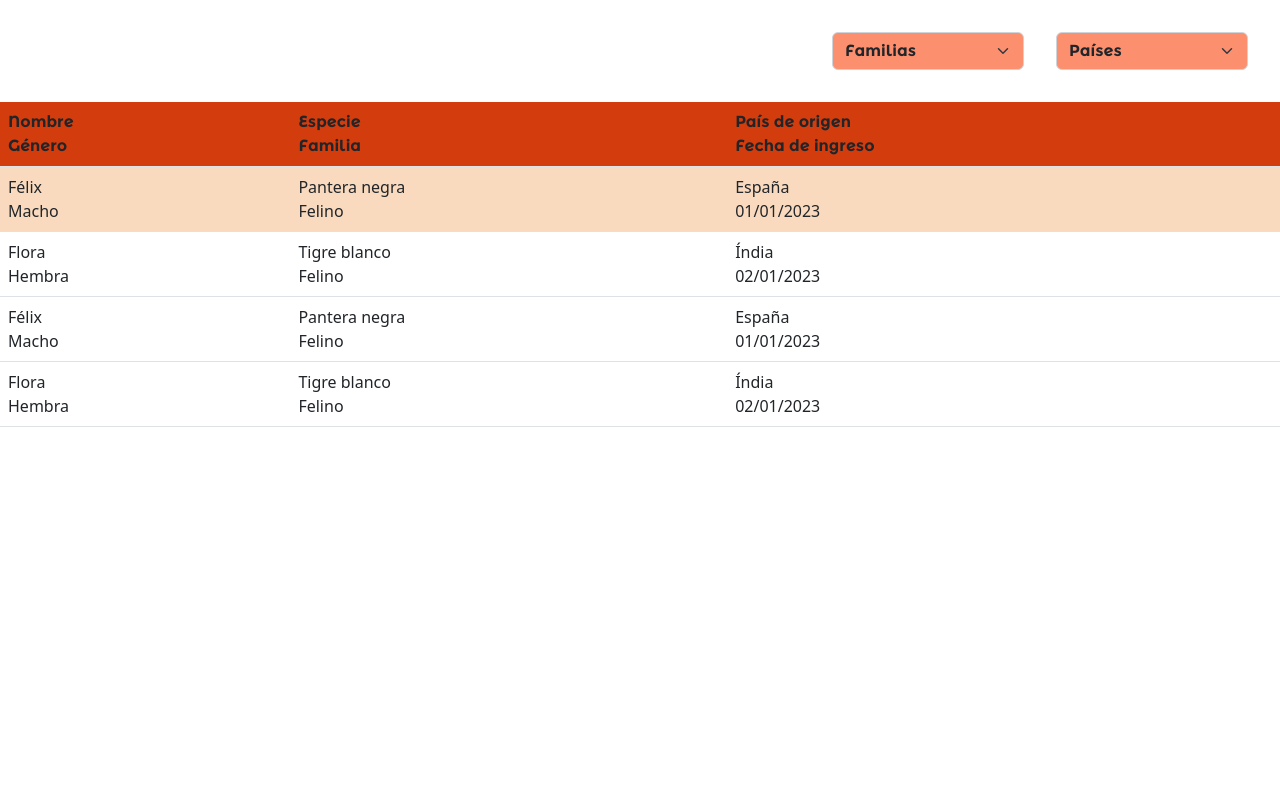
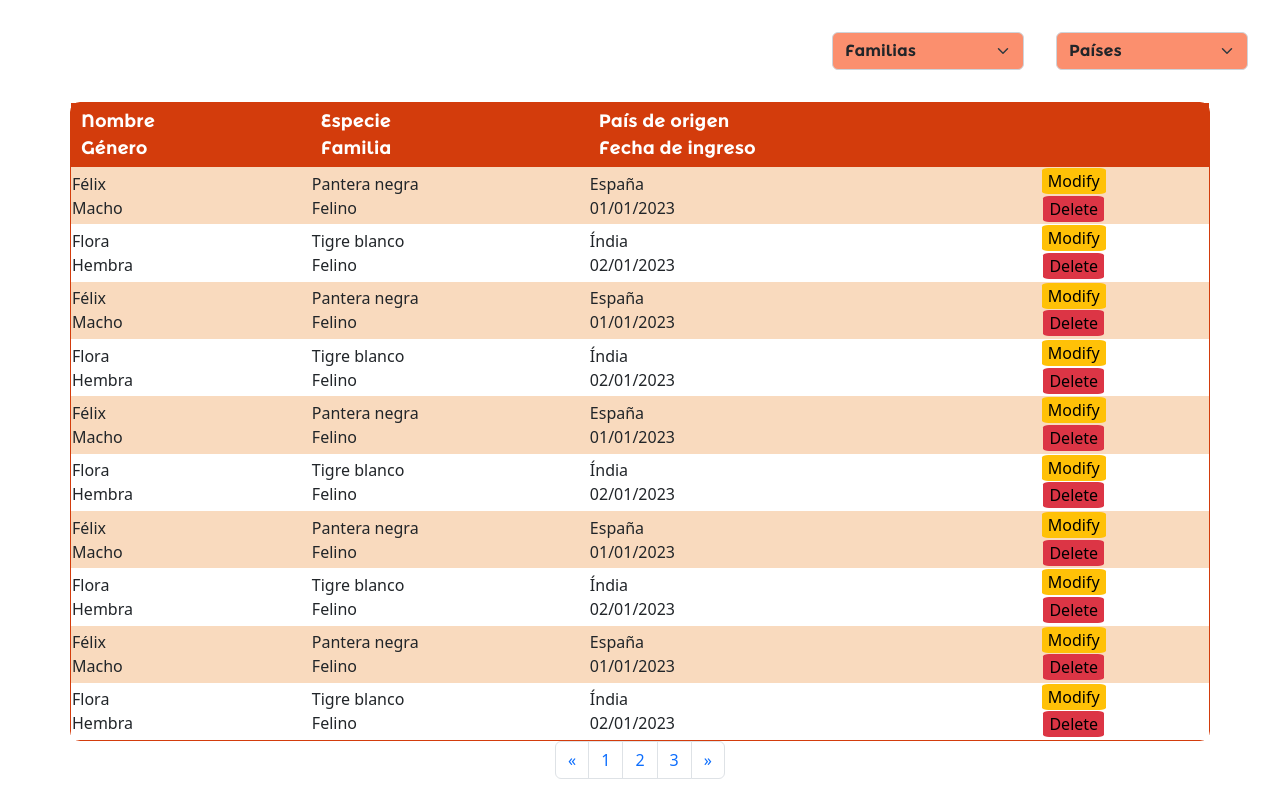
Before and after one commit to JohnnyRamirezSancho/Zootopia, a Vue app in the folder src/main/frontend/: page / in a window 1280 px wide. Shown: the top 793 px of the page. Built offline with nearby package versions, Linux system fonts and the light colour scheme.

Commit message:
delivery of List and Loging

```diff
--- a/src/main/frontend/src/App.vue
+++ b/src/main/frontend/src/App.vue
@@ -5,8 +5,9 @@ import ListView from './views/ListView.vue';
 </script>
 
 <template>
+
   <ListView></ListView>
-  <!-- <header>
+  <header>
 
     <div class="wrapper">
 
@@ -15,7 +16,7 @@ import ListView from './views/ListView.vue';
     </div>
   </header>
 
-  <RouterView /> -->
+  <RouterView />
 </template>
 
 <style scoped>
--- /dev/null
+++ b/src/main/frontend/src/components/ButtonsList.vue
@@ -0,0 +1,27 @@
+<script setup>
+</script>
+
+<template>
+<button type="button" id="modify">Modify</button>
+<button type="button" id="delete">Delete</button>
+
+</template>
+
+<style lang="scss" scoped>
+#modify{
+    background-color: #FFC107;
+    border: none;
+    border-radius: 10%;
+    display: flex;
+    justify-content: center;
+}
+
+#delete{
+    background-color: #DC3545;
+    border: none;
+    border-radius: 10%;
+    margin: 1%;
+}
+
+
+</style>
--- /dev/null
+++ b/src/main/frontend/src/components/Table.vue
@@ -0,0 +1,116 @@
+<script setup>
+import ButtonsList from './ButtonsList.vue';
+</script>
+
+<template>
+
+<div id="bigDiv" class="container">
+  <table>
+    <thead>
+      <tr id="titles">
+        <th class="titles" scope="col">Nombre<br>Género</th>
+        <th class="titles" scope="col">Especie<br>Familia</th>
+        <th class="titles" scope="col">País de origen<br>Fecha de ingreso</th>
+        <th></th>
+      </tr>
+    </thead>
+    <tbody>
+      <tr>
+        <td>Félix<br>Macho</td>
+        <td>Pantera negra<br>Felino</td>
+        <td>España<br>01/01/2023</td>
+        <td><ButtonsList></ButtonsList></td>
+      </tr>
+      <tr>
+        <td>Flora<br>Hembra</td>
+        <td>Tigre blanco<br>Felino</td>
+        <td>Índia<br>02/01/2023</td>
+        <td><ButtonsList></ButtonsList></td>
+      </tr>
+      <tr>
+        <td>Félix<br>Macho</td>
+        <td>Pantera negra<br>Felino</td>
+        <td>España<br>01/01/2023</td>
+        <td><ButtonsList></ButtonsList></td>
+      </tr>
+      <tr>
+        <td>Flora<br>Hembra</td>
+        <td>Tigre blanco<br>Felino</td>
+        <td>Índia<br>02/01/2023 </td>
+        <td><ButtonsList></ButtonsList></td>
+      </tr>
+      <tr>
+        <td>Félix<br>Macho</td>
+        <td>Pantera negra<br>Felino</td>
+        <td>España<br>01/01/2023</td>
+        <td><ButtonsList></ButtonsList></td>
+      </tr>
+      <tr>
+        <td>Flora<br>Hembra</td>
+        <td>Tigre blanco<br>Felino</td>
+        <td>Índia<br>02/01/2023 </td>
+        <td><ButtonsList></ButtonsList></td>
+      </tr>
+      <tr>
+        <td>Félix<br>Macho</td>
+        <td>Pantera negra<br>Felino</td>
+        <td>España<br>01/01/2023</td>
+        <td><ButtonsList></ButtonsList></td>
+      </tr>
+      <tr>
+        <td>Flora<br>Hembra</td>
+        <td>Tigre blanco<br>Felino</td>
+        <td>Índia<br>02/01/2023 </td>
+        <td><ButtonsList></ButtonsList></td>
+      </tr>
+      <tr>
+        <td>Félix<br>Macho</td>
+        <td>Pantera negra<br>Felino</td>
+        <td>España<br>01/01/2023</td>
+        <td><ButtonsList></ButtonsList></td>
+      </tr>
+      <tr>
+        <td>Flora<br>Hembra</td>
+        <td>Tigre blanco<br>Felino</td>
+        <td>Índia<br>02/01/2023 </td>
+        <td><ButtonsList></ButtonsList></td>
+      </tr>
+    </tbody>
+  </table>
+</div>
+
+</template>
+
+<style lang="scss" scoped>
+#bigDiv{
+border:  1px solid #D33C0C;
+border-radius: 10px;
+width: 90vw;
+padding: 0;
+
+  table {
+    border-collapse: collapse;
+    width: 100%;
+
+    #titles{
+      border-radius: 10% 10% 0 0;
+    }
+    .titles {
+      padding: 5px 10px ;
+    }
+    tbody tr:nth-child(odd) {
+      background: #F9DABE;
+    }
+    tbody tr:nth-child(even) {
+      background: #fff;
+    }
+    thead {
+      background: #D33C0C;
+      color: #fff;
+      font-size: 18px;
+      font-family: Mont;
+    }
+
+  }
+}
+</style>
--- a/src/main/frontend/src/views/HomeView.vue
+++ b/src/main/frontend/src/views/HomeView.vue
@@ -47,7 +47,11 @@ import Alert from'../components/Alert.vue'
 
 section{
  background-image: url(../assets/img/background.jpg);
-//  background-repeat: no-repeat;
+ background-color: rgba(211, 60, 12, 0.5);;
+ background-repeat: no-repeat;
+ background-attachment: fixed;
+//  background-size: auto;
+background-position: center;
 
  #bigCard{
     background-color: rgba(211, 60, 12, 0.5);
--- a/src/main/frontend/src/views/ListView.vue
+++ b/src/main/frontend/src/views/ListView.vue
@@ -1,6 +1,7 @@
 <script setup>
 import FilterFamily from '../components/FilterFamily.vue';
 import FilterCountries from '../components/FilterCountries.vue'
+import Table from '../components/Table.vue';
 </script>
 
 <template>
@@ -9,37 +10,28 @@ import FilterCountries from '../components/FilterCountries.vue'
     <FilterCountries></FilterCountries>
 </div>
 
-<table class="table" id="table">
-  <thead>
-    <tr id="titles">
-      <th scope="col">Nombre<br>Género</th>
-      <th scope="col">Especie<br>Familia</th>
-      <th scope="col">País de origen<br>Fecha de ingreso</th>
-    </tr>
-  </thead>
-  <tbody>
-    <tr id="orenge">
-      <td>Félix<br>Macho</td>
-      <td>Pantera negra<br>Felino</td>
-      <td>España<br>01/01/2023</td>
-    </tr>
-    <tr id="white">
-      <td>Flora<br>Hembra</td>
-      <td>Tigre blanco<br>Felino</td>
-      <td>Índia<br>02/01/2023</td>
-    </tr>
-    <tr id="orange">
-      <td>Félix<br>Macho</td>
-      <td>Pantera negra<br>Felino</td>
-      <td>España<br>01/01/2023</td>
-    </tr>
-    <tr id="white">
-      <td>Flora<br>Hembra</td>
-      <td>Tigre blanco<br>Felino</td>
-      <td>Índia<br>02/01/2023 </td>
-    </tr>
-  </tbody>
-</table>
+<Table></Table>
+
+<div class="conteiner" id="pagination">
+  <nav >
+  <ul class="pagination">
+    <li class="page-item">
+      <a class="page-link" href="#" aria-label="Previous">
+        <span aria-hidden="true">&laquo;</span>
+      </a>
+    </li>
+    <li class="page-item"><a class="page-link" href="#">1</a></li>
+    <li class="page-item"><a class="page-link" href="#">2</a></li>
+    <li class="page-item"><a class="page-link" href="#">3</a></li>
+    <li class="page-item">
+      <a class="page-link" href="#" aria-label="Next">
+        <span aria-hidden="true">&raquo;</span>
+      </a>
+    </li>
+  </ul>
+</nav>
+</div>
+
 </template>
 
 <style lang="scss" scoped>
@@ -54,18 +46,13 @@ import FilterCountries from '../components/FilterCountries.vue'
  margin: 1rem;
 
 }
-#table{
 
-thead{
-    background-color: #D33C0C;
-    font-family: Mont;
+#pagination{
+  display: flex;
+  justify-content: center;
+  background-color: none;
+  color: #D33C0C;
 }
 
-#orenge{
-    background-color: #F9DABE;
-
-}
-
-}
 
 </style>
```
